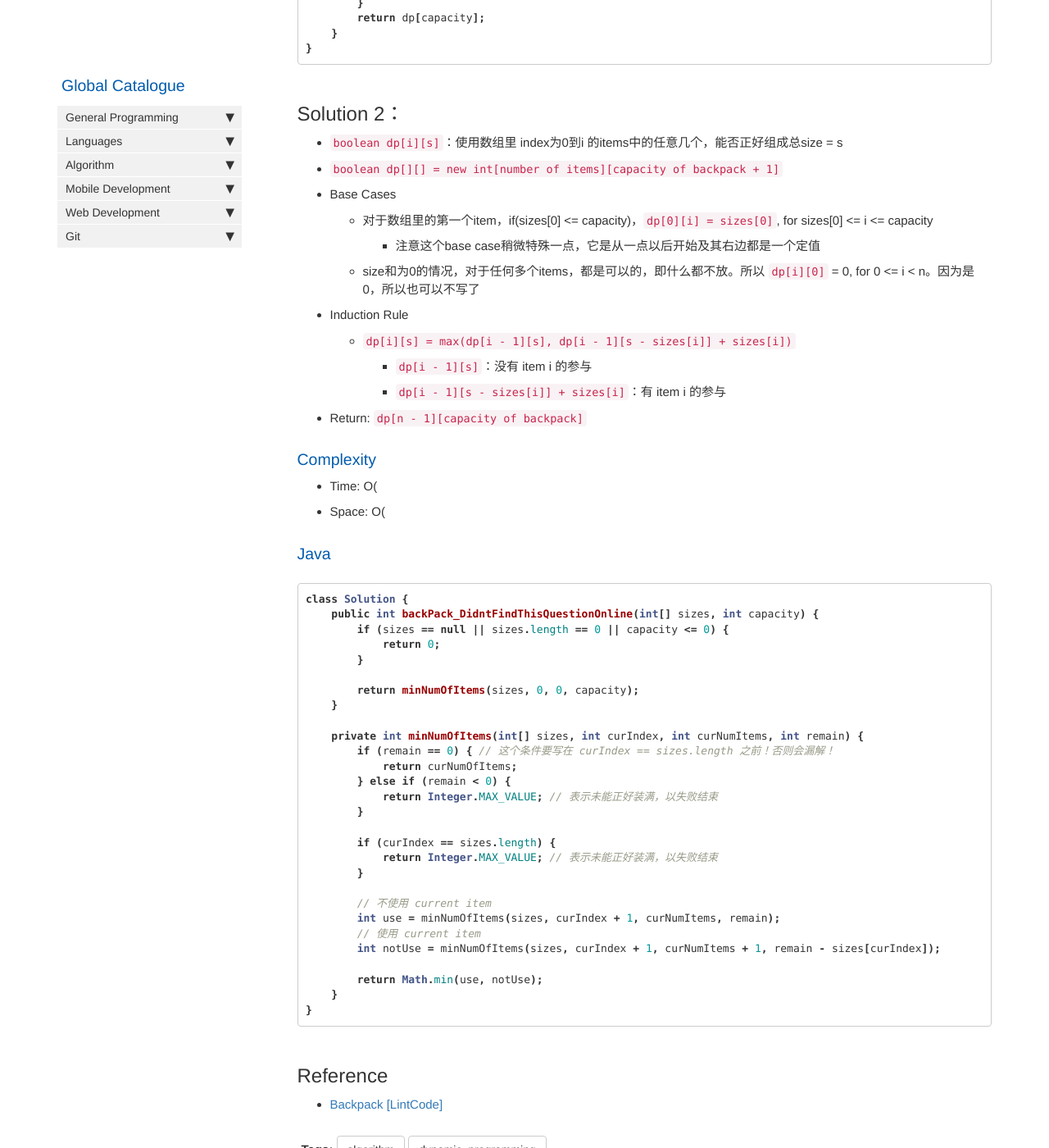
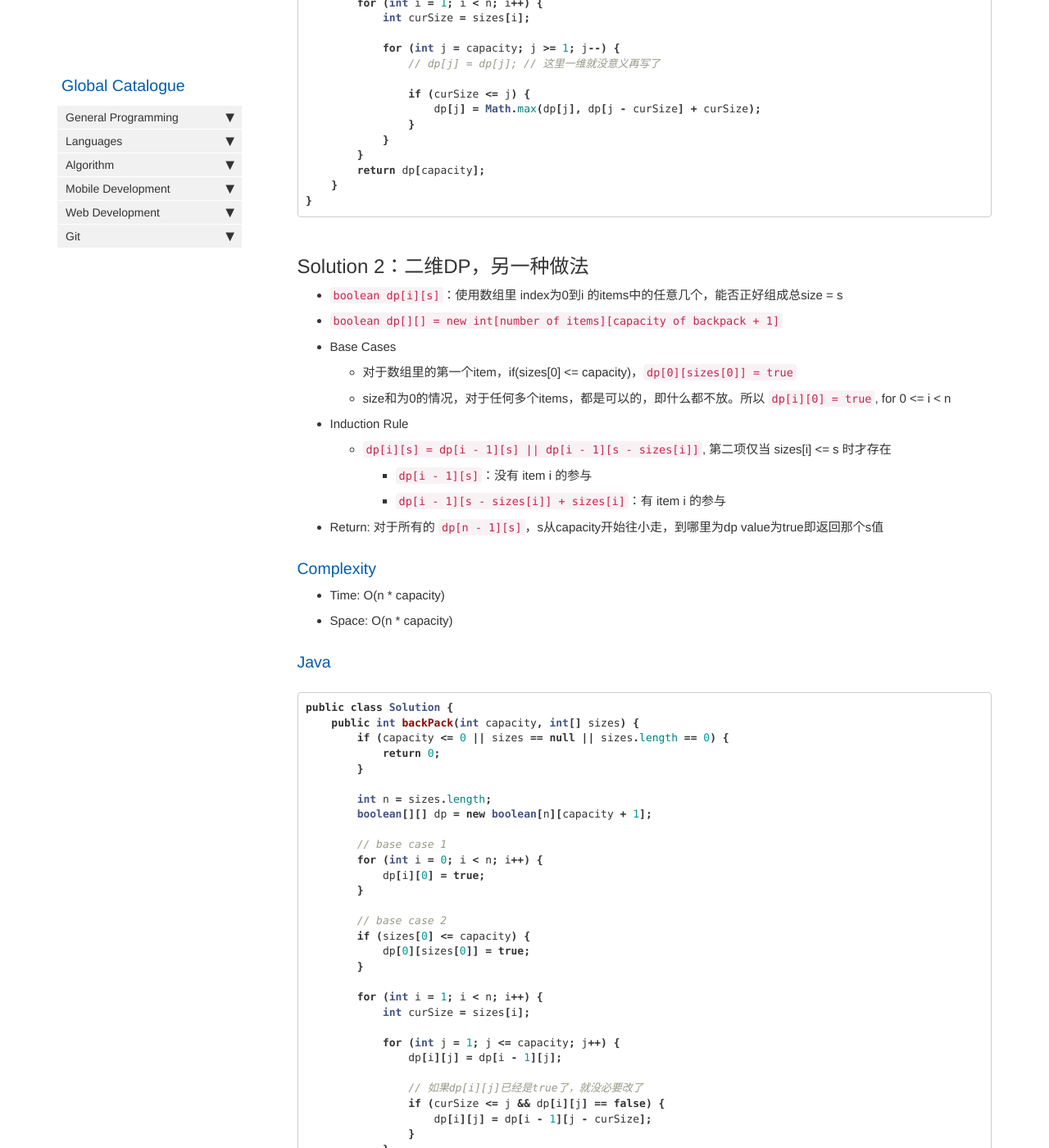
Before and after one commit to HungryOrc/hungryorc.github.io, a Jekyll site: the page built from pages/algorithm/algorithm_backpack_01_1Attr_returnMaxTotalSize.md, in a window 1280 px wide and 1400 px high, scrolled down 3199 px. Shown: the whole window at 82% size. Built offline with Jekyll 4.4.1, drawn with Linux system fonts in a browser that asks for light colours; nearby versions of some CDN libraries; comment, search, counter and statistics services are not loaded; some of the changed text lies outside the part shown.

Commit message:
Update algorithm_backpack_01_1Attr_returnMaxTotalSize.md

````diff
--- a/pages/algorithm/algorithm_backpack_01_1Attr_returnMaxTotalSize.md
+++ b/pages/algorithm/algorithm_backpack_01_1Attr_returnMaxTotalSize.md
@@ -37,8 +37,11 @@ toc: false
 ```java
 public class Solution {
     public int backPack(int capacity, int[] sizes) {
+        if (capacity <= 0 || sizes == null || sizes.length == 0) {
+            return 0;
+        }
+
         int n = sizes.length;
-
         int[][] dp = new int[n][capacity + 1];
 
         if (sizes[0] <= capacity) {
@@ -77,8 +80,11 @@ Offset One方法不能降低时间和空间复杂度
 ```java
 public class Solution {
     public int backPack(int capacity, int[] sizes) {
+        if (capacity <= 0 || sizes == null || sizes.length == 0) {
+            return 0;
+        }
+
         int n = sizes.length;
-
         int[][] dp = new int[n + 1][capacity + 1]; // n -> n + 1
 
         // base case 1 不用写了
@@ -113,6 +119,10 @@ public class Solution {
 ```java
 public class Solution {
     public int backPack(int capacity, int[] sizes) {
+        if (capacity <= 0 || sizes == null || sizes.length == 0) {
+            return 0;
+        }
+
         int n = sizes.length;
         int[] dp = new int[capacity + 1]; // 一维
 
@@ -138,22 +148,168 @@ public class Solution {
 }
 ```
 
-## Solution 2：
+## Solution 2：二维DP，另一种做法
 * `boolean dp[i][s]`：使用数组里 index为0到i 的items中的任意几个，能否正好组成总size = s
 * `boolean dp[][] = new int[number of items][capacity of backpack + 1]`
 * Base Cases
-  * 对于数组里的第一个item，if(sizes[0] <= capacity)，`dp[0][i] = sizes[0]`, for sizes[0] <= i <= capacity
-    * 注意这个base case稍微特殊一点，它是从一点以后开始及其右边都是一个定值
-  * size和为0的情况，对于任何多个items，都是可以的，即什么都不放。所以 `dp[i][0]` = 0, for 0 <= i < n。因为是0，所以也可以不写了
+  * 对于数组里的第一个item，if(sizes[0] <= capacity)，`dp[0][sizes[0]] = true`
+  * size和为0的情况，对于任何多个items，都是可以的，即什么都不放。所以 `dp[i][0] = true`, for 0 <= i < n
 * Induction Rule
-  * `dp[i][s] = max(dp[i - 1][s], dp[i - 1][s - sizes[i]] + sizes[i])`
+  * `dp[i][s] = dp[i - 1][s] || dp[i - 1][s - sizes[i]]`, 第二项仅当 sizes[i] <= s 时才存在
     * `dp[i - 1][s]`：没有 item i 的参与
     * `dp[i - 1][s - sizes[i]] + sizes[i]`：有 item i 的参与
-* Return: `dp[n - 1][capacity of backpack]`
+* Return: 对于所有的 `dp[n - 1][s]`，s从capacity开始往小走，到哪里为dp value为true即返回那个s值
 
 ### Complexity
-* Time: O(
-* Space: O(
+* Time: O(n * capacity)
+* Space: O(n * capacity)
+
+### Java
+```java
+public class Solution {
+    public int backPack(int capacity, int[] sizes) {
+        if (capacity <= 0 || sizes == null || sizes.length == 0) {
+            return 0;
+        }
+
+        int n = sizes.length;
+        boolean[][] dp = new boolean[n][capacity + 1];
+
+        // base case 1
+        for (int i = 0; i < n; i++) {
+            dp[i][0] = true;
+        }
+
+        // base case 2
+        if (sizes[0] <= capacity) {
+            dp[0][sizes[0]] = true;
+        }
+
+        for (int i = 1; i < n; i++) {
+            int curSize = sizes[i];
+
+            for (int j = 1; j <= capacity; j++) {
+                dp[i][j] = dp[i - 1][j];
+
+                // 如果dp[i][j]已经是true了，就没必要改了
+                if (curSize <= j && dp[i][j] == false) {
+                    dp[i][j] = dp[i - 1][j - curSize];
+                }
+            }
+        }
+
+        for (int i = capacity; i >= 1; i--) {
+            if (dp[n - 1][i]) {
+                return i;
+            }
+        }
+        return 0;
+    }
+}
+```
+
+## Solution 2.1：基于Solution 2，使用Offset One方法，简化代码。实际运算速度比Solution 2 快了一些
+
+### Complexity
+* Time: 与Solution 1 相同
+* Space: 与Solution 1 相同
+
+### Java
+```java
+public class Solution {
+    public int backPack(int capacity, int[] sizes) {
+        if (capacity <= 0 || sizes == null || sizes.length == 0) {
+            return 0;
+        }
+
+        int n = sizes.length;
+        boolean[][] dp = new boolean[n + 1][capacity + 1];
+
+        // base case 1
+        for (int i = 0; i < n; i++) {
+            dp[i][0] = true;
+        }
+
+        // base case 2 不用写了
+
+        for (int i = 1; i <= n; i++) { // i < n -> i <= n
+            int curSize = sizes[i - 1]; // sizes[i] -> sizes[i - 1]
+
+            for (int j = 1; j <= capacity; j++) {
+                dp[i][j] = dp[i - 1][j];
+
+                if (curSize <= j && dp[i][j] == false) {
+                    dp[i][j] = dp[i - 1][j - curSize];
+                }
+            }
+        }
+
+        for (int i = capacity; i >= 1; i--) {
+            if (dp[n][i]) { // dp[n - 1][i] -> dp[n][i]
+                return i;
+            }
+        }
+        return 0;
+    }
+}
+```
+
+## Solution 2.2：基于Solution 2，dp[index][size]降维为dp[size]。实测速度前15%，比Solution 2 快了很多
+
+### 只要是DP矩阵降维，就要考虑从大往小填写（矩阵里的一个或多个维度）！
+这题如果从小往大写会出错，因为每个item只能用1次，而根据induction rule，如果前面已经把item i 用过一次了，后面item i 并不知道，当填写dp矩阵到第二维的总size更大的地方，会因为总size能容下第二个（以及更多个）item i 了，就再加入新的 item i。
+
+### Complexity
+* Time: 与Solution 1 相同
+* Space: O(capacity)
+
+### Java
+```java
+public class Solution {
+    public int backPack(int capacity, int[] sizes) {
+        if (capacity <= 0 || sizes == null || sizes.length == 0) {
+            return 0;
+        }
+
+        int n = sizes.length;
+        boolean[] dp = new boolean[capacity + 1]; // 一维
+
+        // base case 1
+        dp[0] = true; // 一维
+
+
+        // base case 2
+        if (sizes[0] <= capacity) {
+            dp[sizes[0]] = true; // 一维
+        }
+
+        for (int i = 1; i < n; i++) {
+            int curSize = sizes[i];
+
+            for (int j = capacity; j >= 1; j--) {
+                // dp[j] = dp[j]; // 一维的情况下，这个也不用写了
+
+                if (curSize <= j && dp[j] == false) {
+                    dp[j] = dp[j - curSize];
+                }
+            }
+        }
+
+        for (int i = capacity; i >= 1; i--) {
+            if (dp[i]) {
+                return i;
+            }
+        }
+        return 0;
+    }
+}
+```
+
+## Solution 3: DFS
+
+### Complexity
+* Time: O(2^n) <=== 对么 ？？？？
+* Space: O(n)，因为有n层call stack <=== 对么 ？？？？
 
 ### Java
 ```java
````
